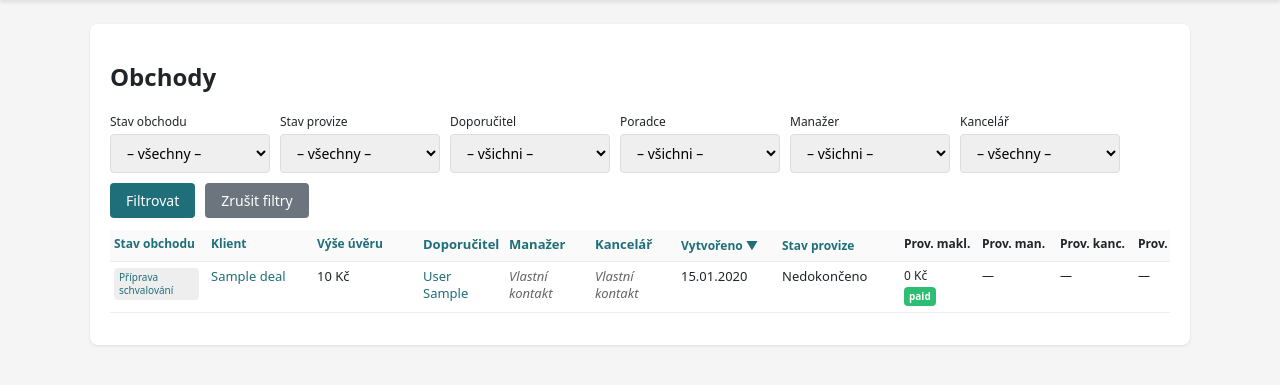
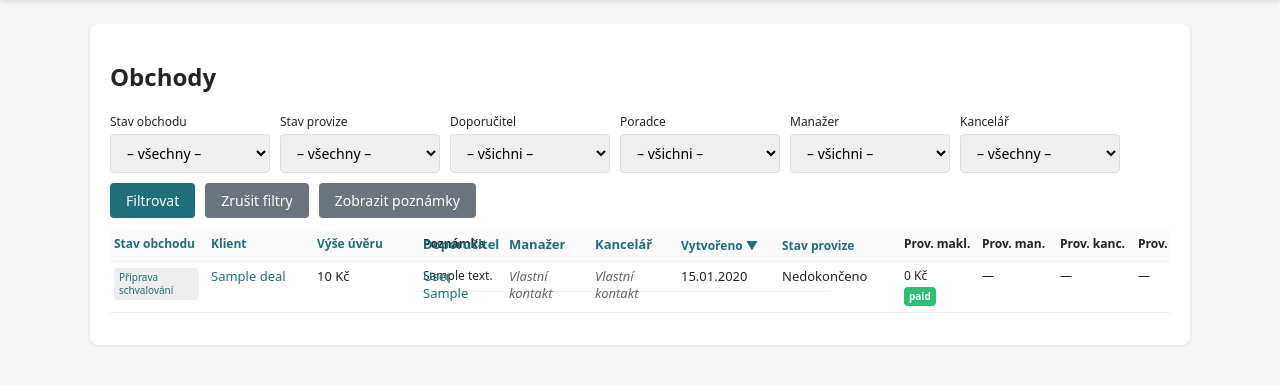
Before and after one commit to keshuanec/LeadBridge, a Django app: page /leads/deals/ in a window 1280 px wide. Shown: the part 62-447 px from the top of the page. Run offline with Django 5.2, Linux system fonts and the light colour scheme; a user stored in the database is signed in; tables that the repository leaves empty hold one stand-in row (values such as "Sample post").

Commit message:
Add toggleable note column to deals list
- Added note column (400px width, max 2 lines) between loan amount and referrer
- Added "Zobrazit poznámky" / "Skrýt poznámky" toggle button
- Column is hidden by default
- Shows last note added to the deal

Co-Authored-By: Claude Sonnet 4.5 <noreply@anthropic.com>

```diff
--- a/leads/services/filters.py
+++ b/leads/services/filters.py
@@ -389,6 +389,13 @@ class ListFilterService:
                 # Admin/Advisor vidí všechny
                 d.user_commissions_paid = d.all_commissions_paid
 
+            # Přidání poslední poznámky pro zobrazení v tabulce
+            try:
+                last_note = d.lead.notes.first() if hasattr(d.lead, 'notes') else None
+                d.last_note_text = last_note.text if last_note else None
+            except Exception:
+                d.last_note_text = None
+
             deals.append(d)
 
         return deals
--- a/templates/leads/deals_list.html
+++ b/templates/leads/deals_list.html
@@ -94,6 +94,25 @@
         width: 110px !important;
         white-space: normal !important;
         line-height: 1.3 !important;
+    }
+
+    /* Sloupec Poznámka */
+    .table-wrapper > table.deals-table .note-col {
+        width: 400px !important;
+        white-space: normal !important;
+        font-size: 12px !important;
+        padding: 6px 8px !important;
+        line-height: 1.4 !important;
+        max-height: 2.8em !important;
+        overflow: hidden !important;
+        text-overflow: ellipsis !important;
+        display: -webkit-box !important;
+        -webkit-line-clamp: 2 !important;
+        -webkit-box-orient: vertical !important;
+    }
+
+    .note-col-hidden {
+        display: none !important;
     }
 
     /* Barevné podbarvení řádků podle statusu */
@@ -199,6 +218,7 @@
 
     <button type="submit" class="btn btn-primary">Filtrovat</button>
     <a href="{% url 'deals_list' %}" class="btn btn-secondary">Zrušit filtry</a>
+    <button type="button" class="btn btn-secondary" id="toggleNotesBtn">Zobrazit poznámky</button>
     </div>
 </form>
 
@@ -232,6 +252,8 @@
                             {% endif %}
                         </a>
                     </th>
+
+                    <th class="note-col note-col-hidden">Poznámka</th>
 
                     {% if show_referrer_col %}
                         <th class="person-col">
@@ -309,6 +331,13 @@
                     <td class="client-col"><a href="{% url 'deal_detail' d.pk %}">{{ d.client_name }}</a></td>
                     <td class="loan-col">{{ d.loan_amount|floatformat:0 }} Kč</td>
 
+                    <td class="note-col note-col-hidden">
+                        {% if d.last_note_text %}
+                            {{ d.last_note_text }}
+                        {% else %}
+                            —
+                        {% endif %}
+                    </td>
 
                     {% if show_referrer_col %}
                         <td class="person-col">
@@ -416,4 +445,28 @@
         <p>Zatím nemáte žádné obchody.</p>
     {% endif %}
 </div>
+
+<script>
+document.addEventListener('DOMContentLoaded', function() {
+    const toggleBtn = document.getElementById('toggleNotesBtn');
+    const noteCols = document.querySelectorAll('.note-col');
+    let notesVisible = false;
+
+    if (toggleBtn) {
+        toggleBtn.addEventListener('click', function() {
+            notesVisible = !notesVisible;
+
+            noteCols.forEach(function(col) {
+                if (notesVisible) {
+                    col.classList.remove('note-col-hidden');
+                } else {
+                    col.classList.add('note-col-hidden');
+                }
+            });
+
+            toggleBtn.textContent = notesVisible ? 'Skrýt poznámky' : 'Zobrazit poznámky';
+        });
+    }
+});
+</script>
 {% endblock %}
```
